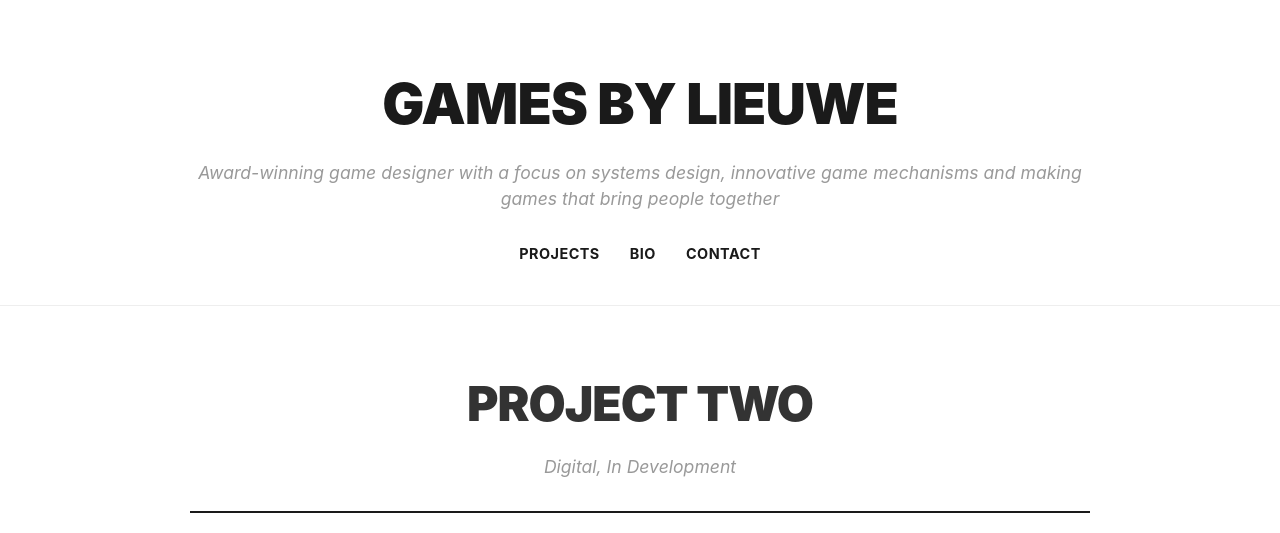
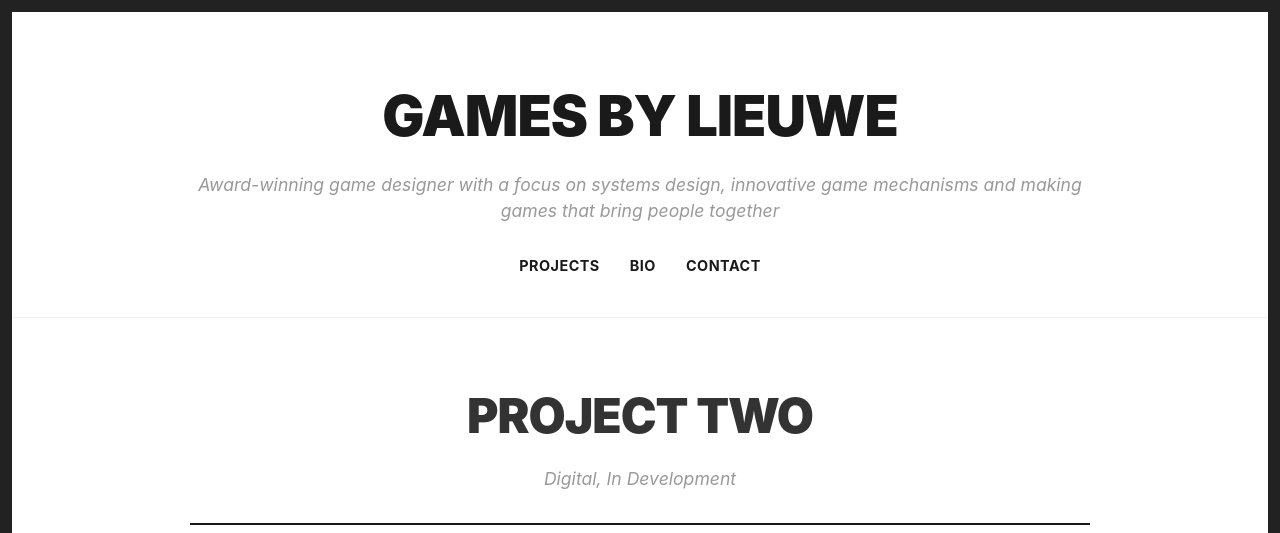
Before and after one commit to lieuweZ/lieuwez.github.io, a Jekyll site: the page built from _projects/project-two.md, in a window 1280 px wide. Shown: the top 533 px of the page. Built offline with Jekyll 4.4.1, drawn with Linux system fonts in a browser that asks for light colours; grey boxes are pictures that could not be loaded.

Commit message:
Border around page

```diff
--- a/_layouts/default.html
+++ b/_layouts/default.html
@@ -8,6 +8,7 @@
     <link rel="stylesheet" href="{{ '/assets/css/style.css' | relative_url }}">
 </head>
 <body>
+    <div class="page-container">
         <header class="site-header">
             <h1 class="site-title"><a href="{{ '/' | relative_url }}">{{ site.title }}</a></h1>
             <p class="site-description">{{ site.description }}</p>
@@ -25,5 +26,6 @@
         <footer class="site-footer">
             <p>&copy; {{ 'now' | date: "%Y" }} {{ site.title }}. All rights reserved.</p>
         </footer>
+    </div>
 </body>
 </html>
--- a/_layouts/project.html
+++ b/_layouts/project.html
@@ -5,12 +5,6 @@ layout: default
     <h2 class="project-title">{{ page.title }}</h2>
     <p class="project-meta">{{ page.category }}</p>
 
-    {% if page.image %}
-    <div class="project-hero">
-        <img src="{{ page.image | relative_url }}" alt="{{ page.title }}">
-    </div>
-    {% endif %}
-
     <div class="project-content">
         {{ content }}
     </div>
--- a/assets/css/style.css
+++ b/assets/css/style.css
@@ -9,7 +9,16 @@ body {
     font-family: -apple-system, BlinkMacSystemFont, "Segoe UI", Roboto, "Helvetica Neue", Arial, sans-serif;
     line-height: 1.6;
     color: #333;
-    background-color: #fff;
+    background-color: #f5f5f5;
+}
+
+/* Page Container with Border */
+.page-container {
+    border: 12px solid #222;
+    background: #fff;
+    margin: 0;
+    box-sizing: border-box;
+    min-height: 100vh;
 }
 
 /* Header Styles */
```
Lines whose indentation alone changed are shown as unchanged.
